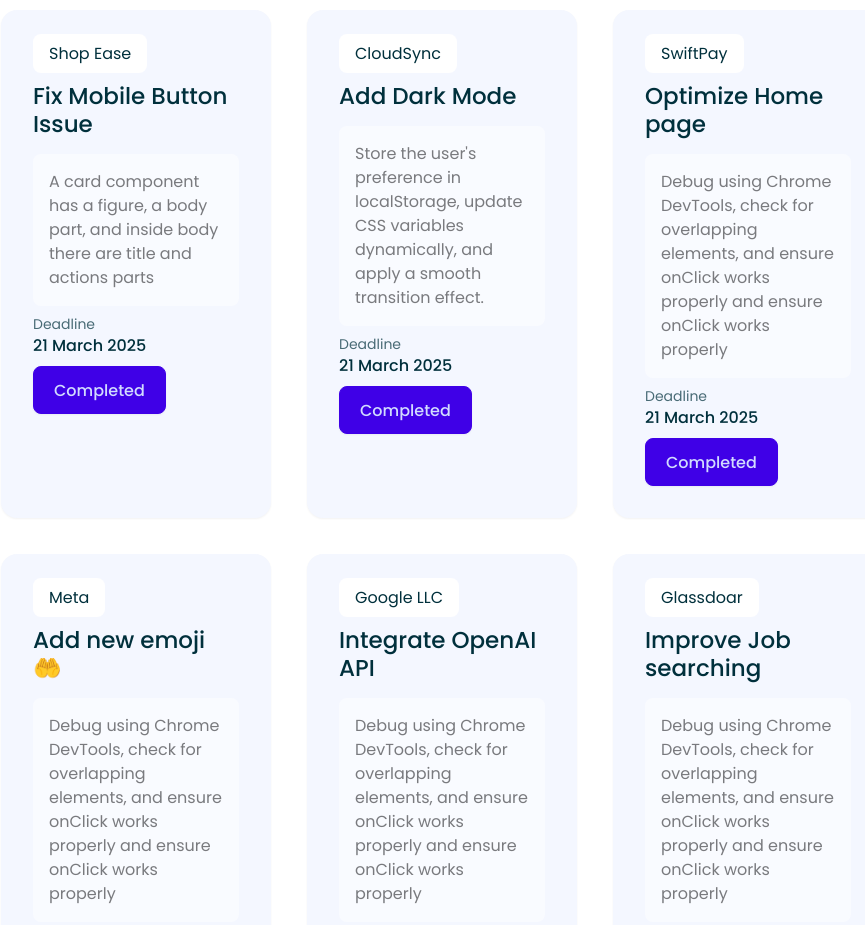
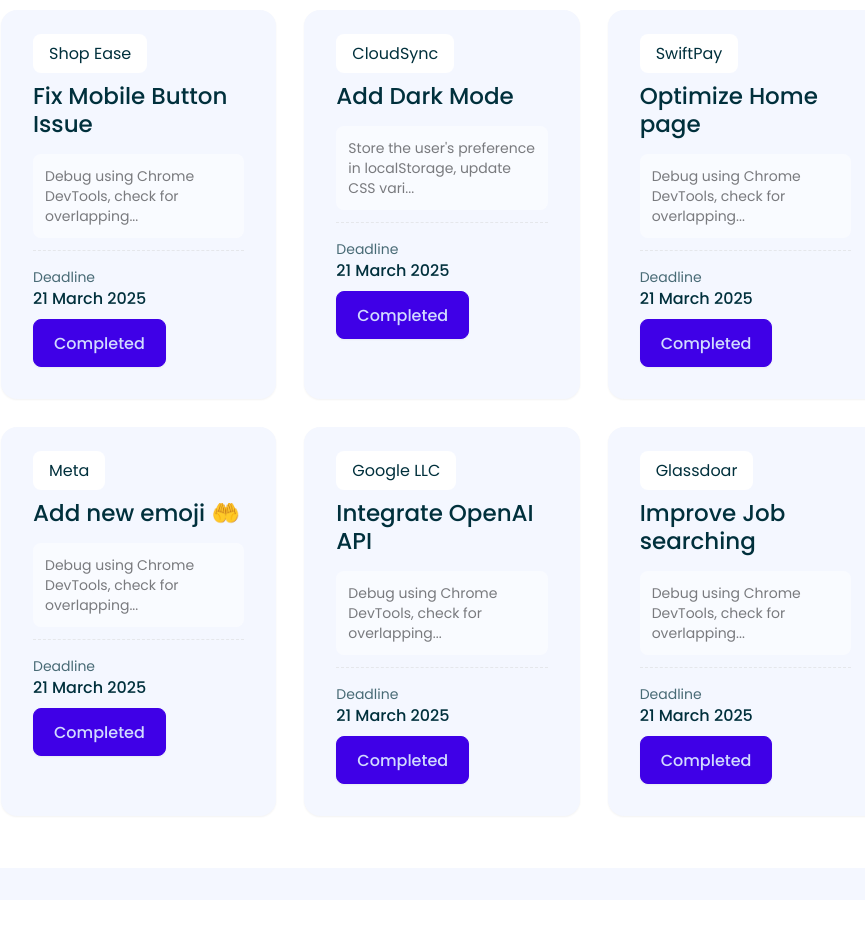
Before and after one commit to bijit-dev/DevBoard, a plain HTML site: page index.html in a window 1280 px wide. Shown: the part 320-1245 px from the top of the page, without its empty margins (35-900 px from the left). After the commit the page ends 1220 px from the top, so only its background shows below. Drawn offline with nearby package versions, Linux system fonts and the light colour scheme.

Commit message:
js file add

```diff
--- a/index.html
+++ b/index.html
@@ -82,7 +82,8 @@
                 </div>
             </div>
 
-            <section class="py-5 px-3 grid lg:grid-cols-3 gap-9">
+            <!-- card section  -->
+            <section class="py-5 px-3 grid lg:grid-cols-3 gap-7">
 
                 <!-- card -->
                 <div class="card bg-[#F4F7FF] card-sm shadow-sm">
@@ -92,13 +93,12 @@
                                 Ease</span>
 
                             <h2 class="card-title text-[#00303C] font-medium text-[23px]">Fix Mobile Button Issue</h2>
-                            <p class="bg-white text-black text-base font-normal opacity-50 p-4 rounded-lg">
-                                A card component has a figure, a body part, and inside body
-                                there are title and actions parts
+                            <p class="bg-white text-black text-sm font-normal opacity-50 p-3 rounded-lg">
+                                Debug using Chrome DevTools, check for overlapping...
                             </p>
                         </div>
 
-                        <div class="justify-between items-end card-actions">
+                        <div class="justify-between items-end card-actions pt-4 mt-1 border-t border-dashed">
                             <div class="deadline">
                                 <p class="font-normal text-sm opacity-70 text-[#00303C]">Deadline</p>
                                 <p class="font-medium text-base text-[#00303C]">21 March 2025</p>
@@ -117,13 +117,12 @@
                                 class="bg-white font-normal text-base text-[#00303C] py-2 px-4 rounded-lg">CloudSync</span>
 
                             <h2 class="card-title text-[#00303C] font-medium text-[23px]">Add Dark Mode</h2>
-                            <p class="bg-white text-black text-base font-normal opacity-50 p-4 rounded-lg">
-                                Store the user's preference in localStorage, update CSS variables dynamically, and apply
-                                a smooth transition effect.
+                            <p class="bg-white text-black text-sm font-normal opacity-50 p-3 rounded-lg">
+                                Store the user's preference in localStorage, update CSS vari...
                             </p>
                         </div>
 
-                        <div class="justify-between items-end card-actions">
+                        <div class="justify-between items-end card-actions pt-4 mt-1 border-t border-dashed">
                             <div class="deadline">
                                 <p class="font-normal text-sm opacity-70 text-[#00303C]">Deadline</p>
                                 <p class="font-medium text-base text-[#00303C]">21 March 2025</p>
@@ -142,14 +141,12 @@
                                 class="bg-white font-normal text-base text-[#00303C] py-2 px-4 rounded-lg">SwiftPay</span>
 
                             <h2 class="card-title text-[#00303C] font-medium text-[23px]">Optimize Home page </h2>
-                            <p class="bg-white text-black text-base font-normal opacity-50 p-4 rounded-lg">
-                                Debug using Chrome DevTools, check for overlapping elements, and ensure onClick works
-                                properly
-                                and ensure onClick works properly
+                            <p class="bg-white text-black text-sm font-normal opacity-50 p-3 rounded-lg">
+                                Debug using Chrome DevTools, check for overlapping...
                             </p>
                         </div>
 
-                        <div class="justify-between items-end card-actions">
+                        <div class="justify-between items-end card-actions pt-4 mt-1 border-t border-dashed">
                             <div class="deadline">
                                 <p class="font-normal text-sm opacity-70 text-[#00303C]">Deadline</p>
                                 <p class="font-medium text-base text-[#00303C]">21 March 2025</p>
@@ -167,14 +164,12 @@
                             <span class="bg-white font-normal text-base text-[#00303C] py-2 px-4 rounded-lg">Meta</span>
 
                             <h2 class="card-title text-[#00303C] font-medium text-[23px]">Add new emoji 🤲</h2>
-                            <p class="bg-white text-black text-base font-normal opacity-50 p-4 rounded-lg">
-                                Debug using Chrome DevTools, check for overlapping elements, and ensure onClick works
-                                properly
-                                and ensure onClick works properly
+                            <p class="bg-white text-black text-sm font-normal opacity-50 p-3 rounded-lg">
+                                Debug using Chrome DevTools, check for overlapping...
                             </p>
                         </div>
 
-                        <div class="justify-between items-end card-actions">
+                        <div class="justify-between items-end card-actions pt-4 mt-1 border-t border-dashed">
                             <div class="deadline">
                                 <p class="font-normal text-sm opacity-70 text-[#00303C]">Deadline</p>
                                 <p class="font-medium text-base text-[#00303C]">21 March 2025</p>
@@ -193,14 +188,12 @@
                                 LLC</span>
 
                             <h2 class="card-title text-[#00303C] font-medium text-[23px]">Integrate OpenAI API </h2>
-                            <p class="bg-white text-black text-base font-normal opacity-50 p-4 rounded-lg">
-                                Debug using Chrome DevTools, check for overlapping elements, and ensure onClick works
-                                properly
-                                and ensure onClick works properly
+                            <p class="bg-white text-black text-sm font-normal opacity-50 p-3 rounded-lg">
+                                Debug using Chrome DevTools, check for overlapping...
                             </p>
                         </div>
 
-                        <div class="justify-between items-end card-actions">
+                        <div class="justify-between items-end card-actions pt-4 mt-1 border-t border-dashed">
                             <div class="deadline">
                                 <p class="font-normal text-sm opacity-70 text-[#00303C]">Deadline</p>
                                 <p class="font-medium text-base text-[#00303C]">21 March 2025</p>
@@ -219,14 +212,12 @@
                                 class="bg-white font-normal text-base text-[#00303C] py-2 px-4 rounded-lg">Glassdoar</span>
 
                             <h2 class="card-title text-[#00303C] font-medium text-[23px]">Improve Job searching </h2>
-                            <p class="bg-white text-black text-base font-normal opacity-50 p-4 rounded-lg">
-                                Debug using Chrome DevTools, check for overlapping elements, and ensure onClick works
-                                properly
-                                and ensure onClick works properly
+                            <p class="bg-white text-black text-sm font-normal opacity-50 p-3 rounded-lg">
+                                Debug using Chrome DevTools, check for overlapping...
                             </p>
                         </div>
 
-                        <div class="justify-between items-end card-actions">
+                        <div class="justify-between items-end card-actions pt-4 mt-1 border-t border-dashed">
                             <div class="deadline">
                                 <p class="font-normal text-sm opacity-70 text-[#00303C]">Deadline</p>
                                 <p class="font-medium text-base text-[#00303C]">21 March 2025</p>
@@ -257,6 +248,8 @@
         </section>
     </main>
 
+
+    <script src="./js/script.js"></script>
 </body>
 
 </html>
```
Also changed, not shown: js/script.js (added).
